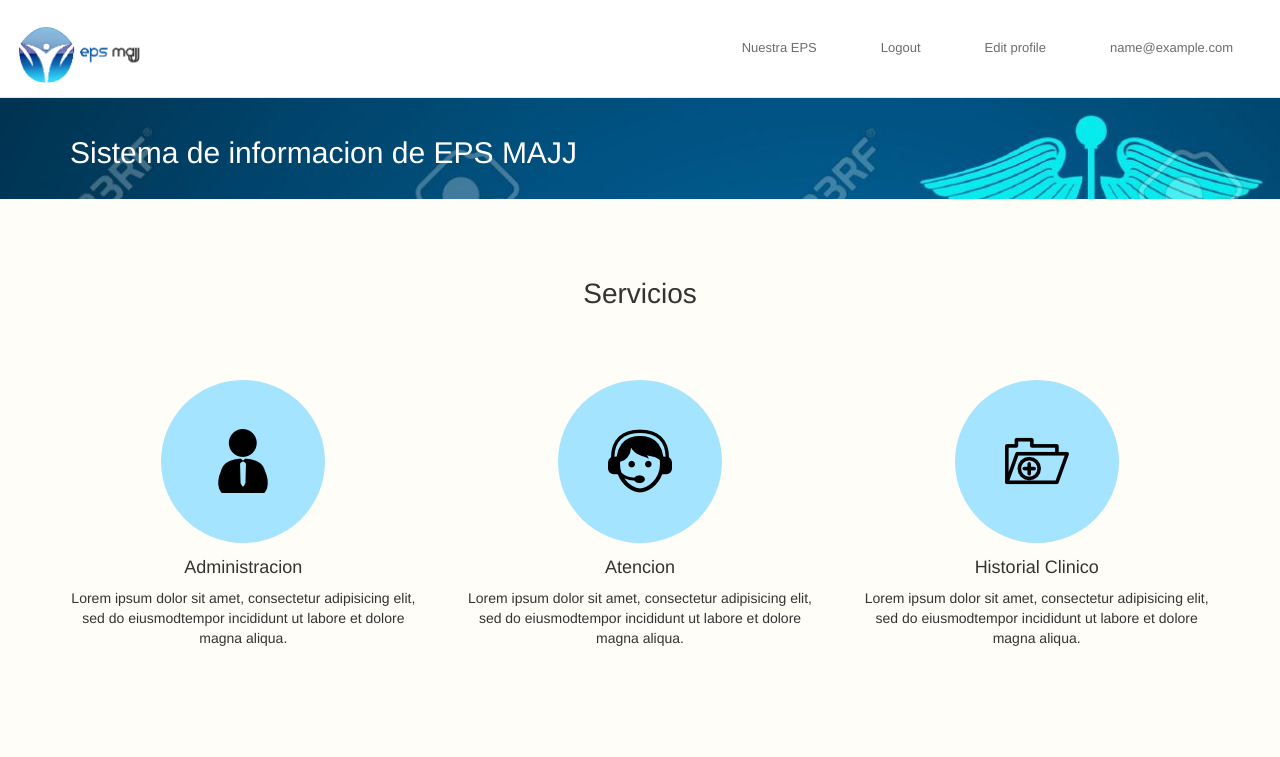
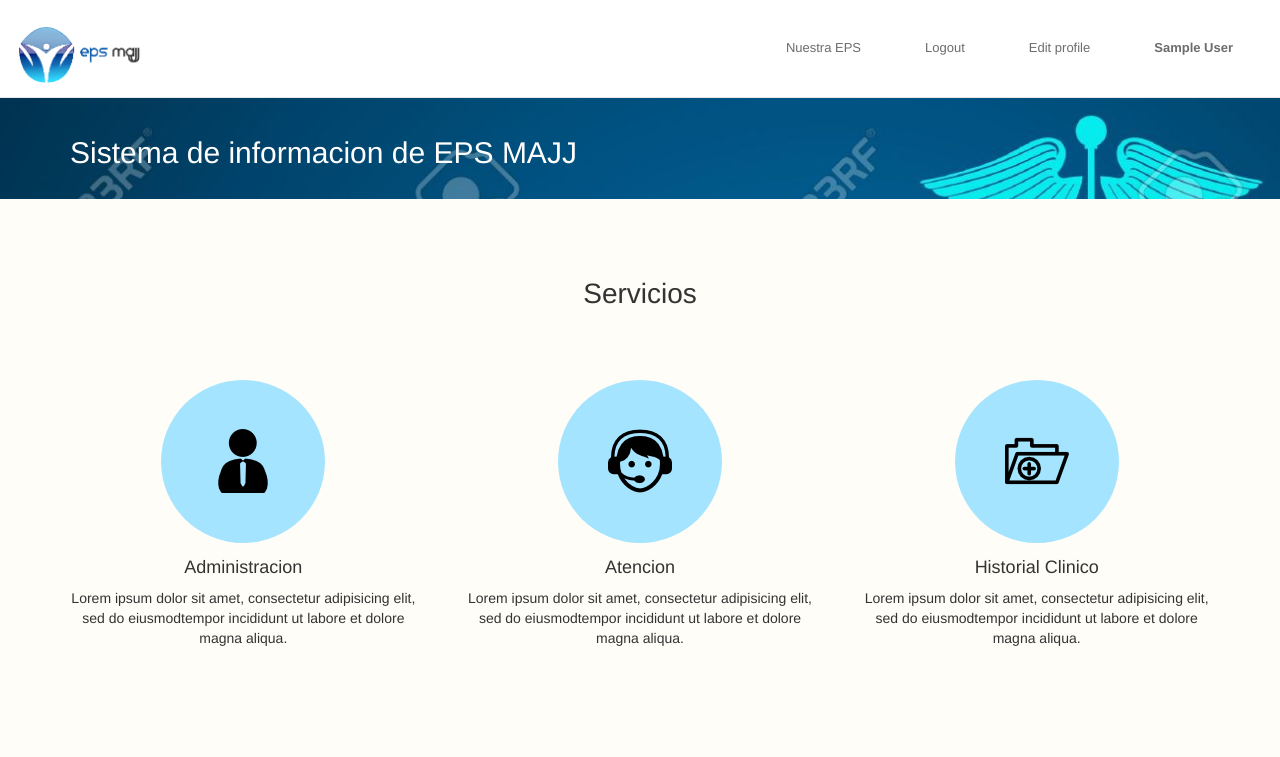
Before and after one commit to mperezlamadrid/information-system-EPS, a Rails app: page /dashboard in a window 1280 px wide. Shown: the top 757 px of the page. Run offline with Rails 7, Linux system fonts and the light colour scheme; the visitor is signed in with stand-in values (Sample User, id 1); style sheets or scripts are compiled from the project's sources; some libraries are stand-ins or nearby versions.

Commit message:
changes to show user name

```diff
--- a/app/assets/stylesheets/home.css.scss
+++ b/app/assets/stylesheets/home.css.scss
@@ -176,6 +176,8 @@
 
 .sub-menu{
   padding-left: 0;
+  top: 96px;
+  left: 0px;
 
   li{
     list-style: none;
--- a/app/views/shared/_header.slim
+++ b/app/views/shared/_header.slim
@@ -24,7 +24,8 @@
 							= link_to('Edit profile', edit_user_registration_path)
 						li
 							a href=""
-								= current_user.email
+								strong
+									= "#{current_user.first_name} #{current_user.last_name}"
 					-else
 						li
 							= link_to("Sign up", new_user_registration_path, :class => 'navbar-link')
```
Also changed, not shown: 1 other file.
